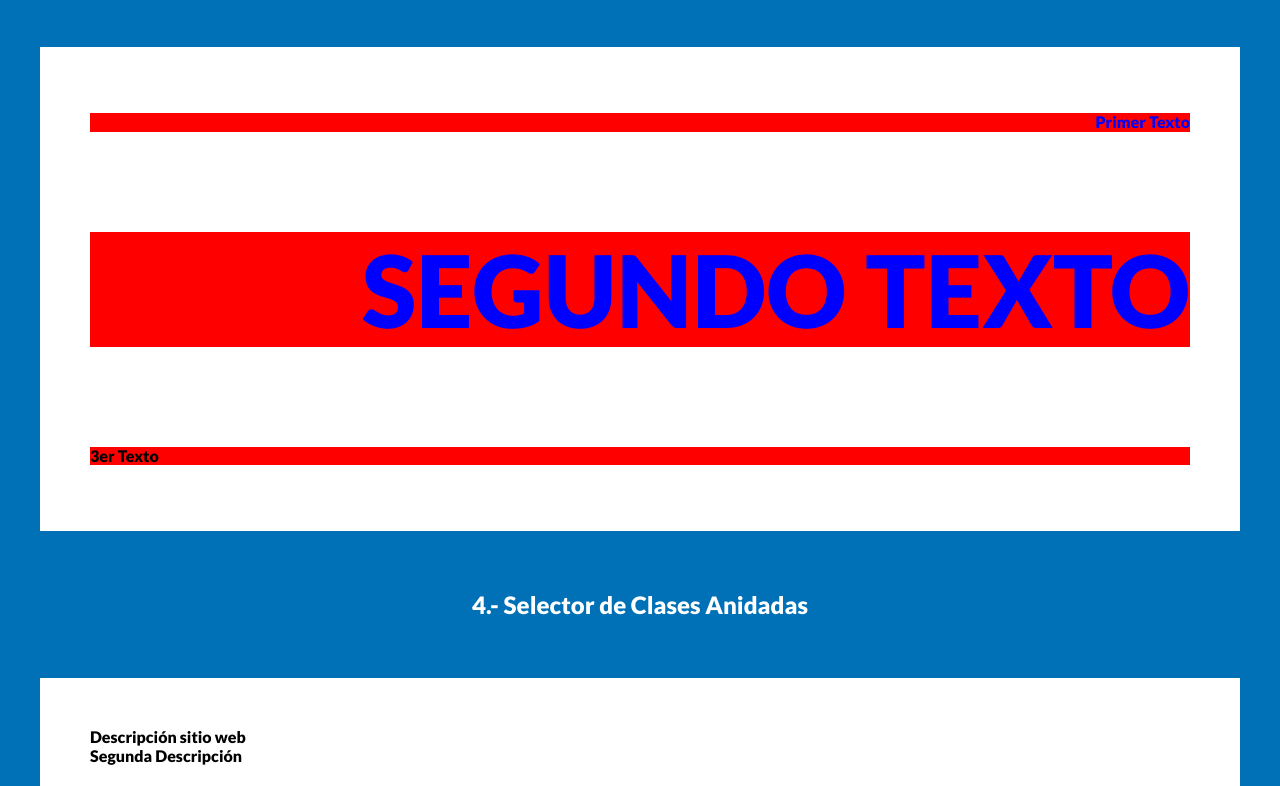
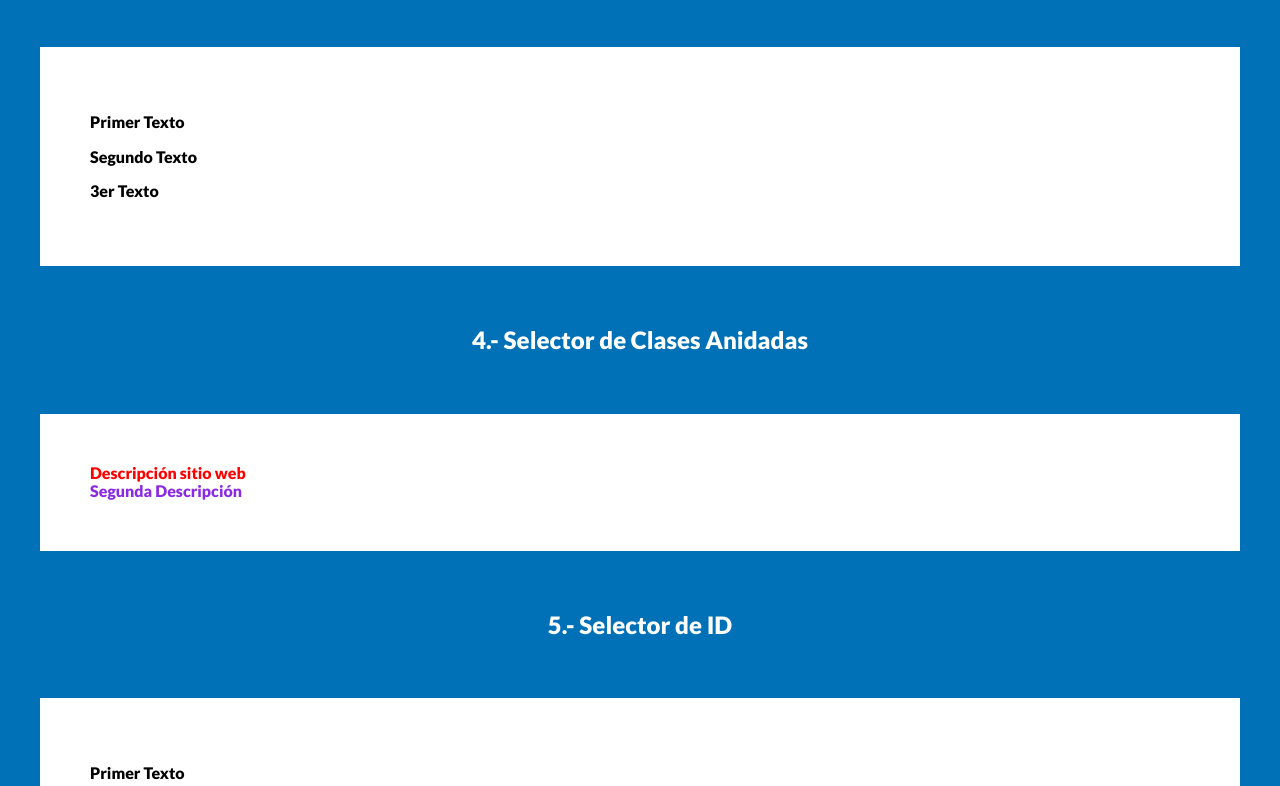
Before and after one commit to AdrianAntonGarcia/css-selectores-basico, a plain HTML site: page index.html in a window 1280 px wide. Shown: the part 1094-1880 px from the top of the page. Drawn offline with Linux system fonts and the light colour scheme.

Commit message:
Selectores de clases anidadas

```diff
--- /dev/null
+++ b/css/04.css
@@ -0,0 +1,9 @@
+/* 4 */
+/* Normalmente el selector no debe exceder las 3 clases o 3 niveles */
+.header .descripcion {
+  color: red;
+}
+
+.descripcion {
+  color: blueviolet;
+}
--- a/index.html
+++ b/index.html
@@ -13,7 +13,8 @@
     <link rel="stylesheet" href="css/style.css">
     <!-- <link rel="stylesheet" href="css/01.css"> -->
     <!-- <link rel="stylesheet" href="css/02.css"> -->
-    <link rel="stylesheet" href="css/03.css">
+    <!-- <link rel="stylesheet" href="css/03.css"> -->
+    <link rel="stylesheet" href="css/04.css">
 </head>
 
 <body>
```
